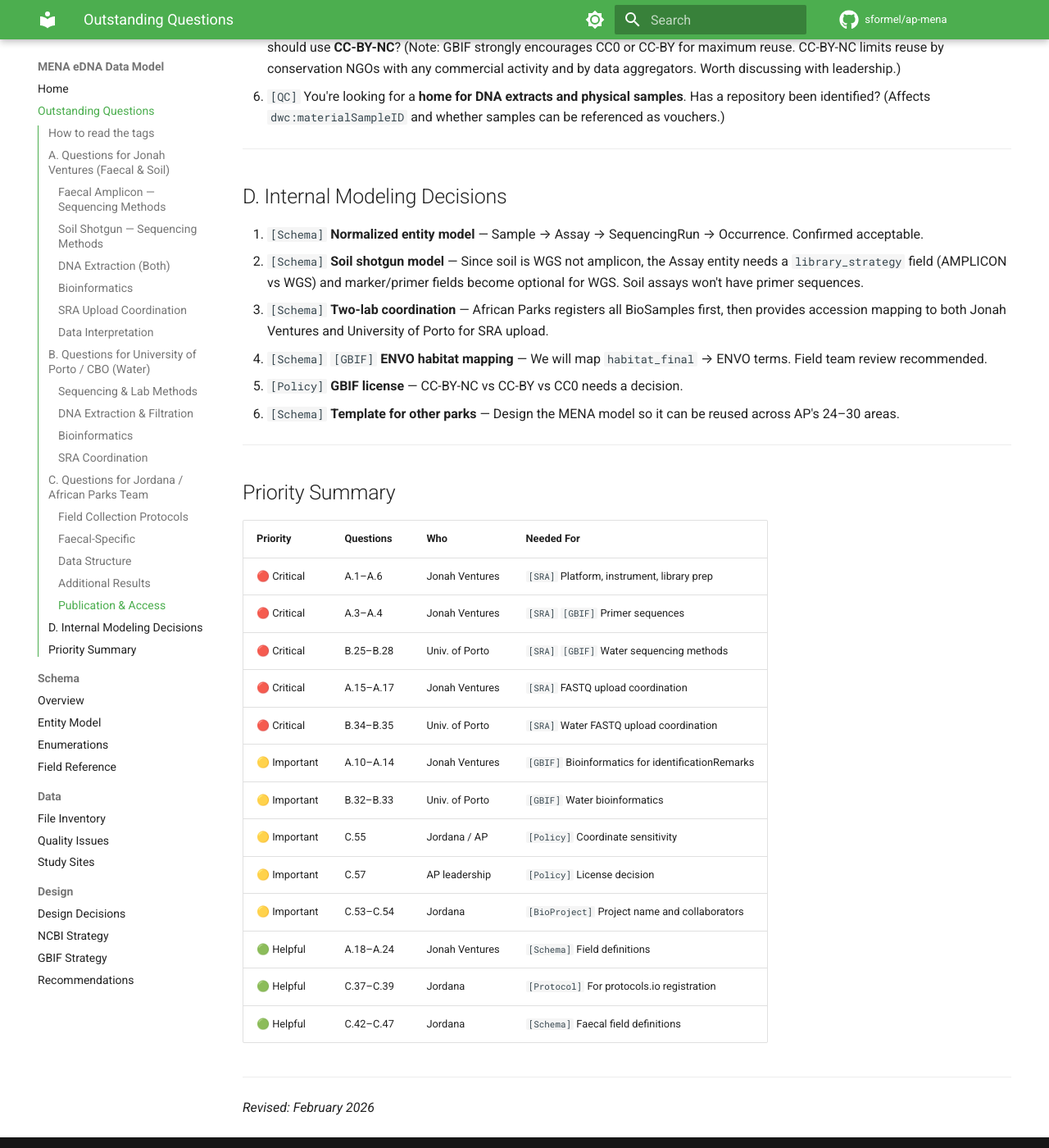
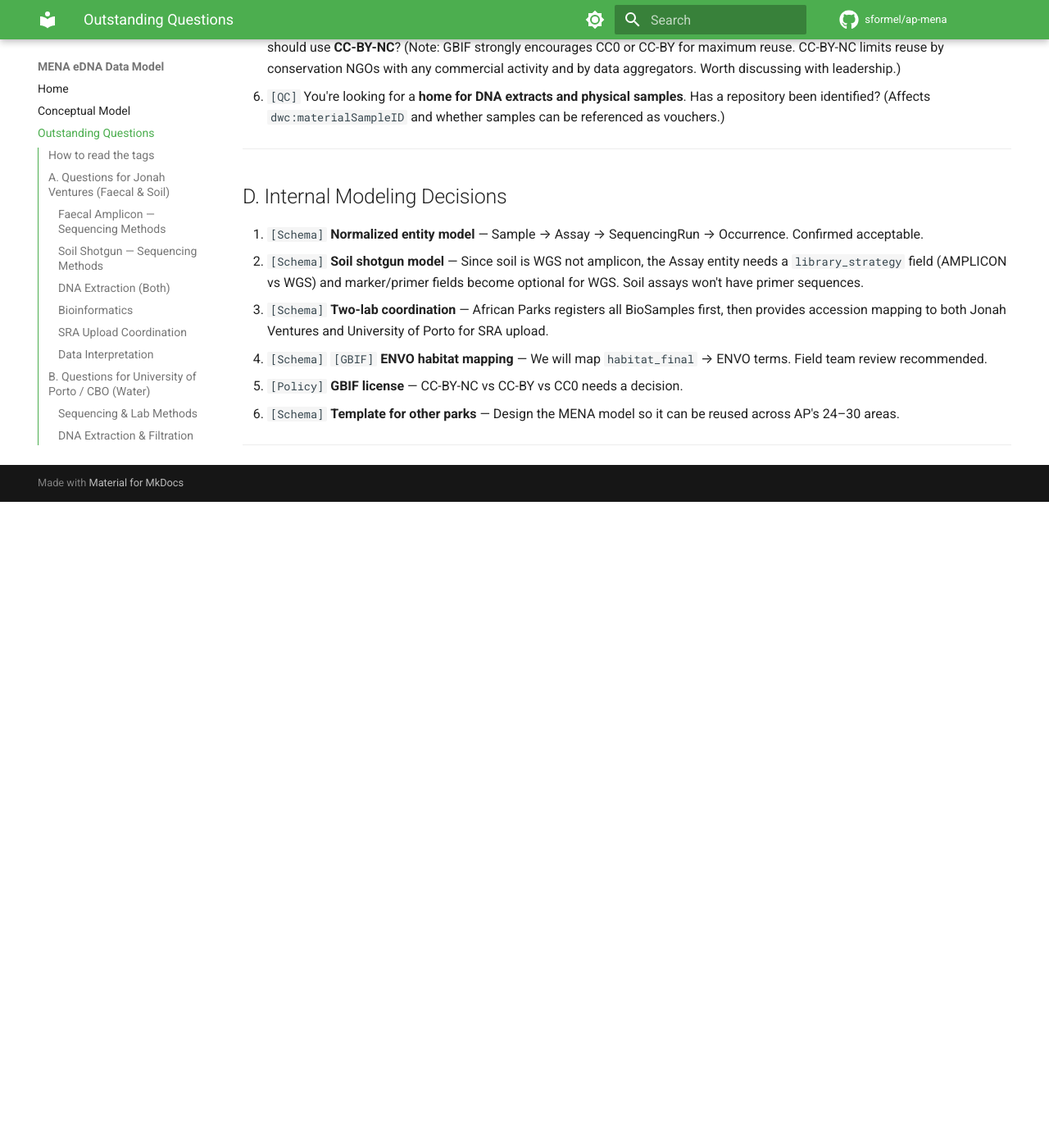
Before and after one commit to the-data-patch/ap-mena, an MkDocs documentation site: the page built from docs/questions/all-outstanding.md, in a window 1280 px wide and 1400 px high, scrolled down 4413 px. Shown: the whole window at 82% size. Built offline with MkDocs 1.6.1 and Material for MkDocs 9.7.7, drawn with Linux system fonts in a browser that asks for light colours; comment, search, counter and statistics services are not loaded; after the commit the page ends 5025 px from its top, so only the background shows below that; part of the change alters nothing that is shown.

Commit message:
add draft conceptual model

````diff
--- a/docs/questions/all-outstanding.md
+++ b/docs/questions/all-outstanding.md
@@ -143,25 +143,3 @@
 64. `[Schema]` **Template for other parks** — Design the MENA model so it can be reused across AP's 24–30 areas.
 
 ---
-
-## Priority Summary
-
-| Priority | Questions | Who | Needed For |
-|---|---|---|---|
-| 🔴 Critical | A.1–A.6 | Jonah Ventures | `[SRA]` Platform, instrument, library prep |
-| 🔴 Critical | A.3–A.4 | Jonah Ventures | `[SRA]` `[GBIF]` Primer sequences |
-| 🔴 Critical | B.25–B.28 | Univ. of Porto | `[SRA]` `[GBIF]` Water sequencing methods |
-| 🔴 Critical | A.15–A.17 | Jonah Ventures | `[SRA]` FASTQ upload coordination |
-| 🔴 Critical | B.34–B.35 | Univ. of Porto | `[SRA]` Water FASTQ upload coordination |
-| 🟡 Important | A.10–A.14 | Jonah Ventures | `[GBIF]` Bioinformatics for identificationRemarks |
-| 🟡 Important | B.32–B.33 | Univ. of Porto | `[GBIF]` Water bioinformatics |
-| 🟡 Important | C.55 | Jordana / AP | `[Policy]` Coordinate sensitivity |
-| 🟡 Important | C.57 | AP leadership | `[Policy]` License decision |
-| 🟡 Important | C.53–C.54 | Jordana | `[BioProject]` Project name and collaborators |
-| 🟢 Helpful | A.18–A.24 | Jonah Ventures | `[Schema]` Field definitions |
-| 🟢 Helpful | C.37–C.39 | Jordana | `[Protocol]` For protocols.io registration |
-| 🟢 Helpful | C.42–C.47 | Jordana | `[Schema]` Faecal field definitions |
-
----
-
-*Revised: February 2026*
--- /dev/null
+++ b/docs/schema/conceptual-model.md
@@ -0,0 +1,84 @@
+# Conceptual Model
+
+This diagram shows how the MENA experimental design maps to data entities and external repositories.
+
+## Experimental Design → Data Model → Repositories
+
+```mermaid
+flowchart TD
+    subgraph DESIGN["Experimental Design"]
+        PROJ["MENA Project\n5 parks · 2 sites each"] --> PARK["Park\ne.g., Akagera, Kafue"]
+        PARK --> SITE_P["Park Site\ninside protected area"]
+        PARK --> SITE_C["Control Site\noutside boundaries"]
+        SITE_P --> SAMPLING["Sampling Events\nGPS · date · habitat"]
+        SITE_C --> SAMPLING
+    end
+
+    subgraph COLLECTION["Sample Collection\n~6,000 physical samples"]
+        SAMPLING --> SOIL["Soil Samples\nn=451"]
+        SAMPLING --> WATER["Water Samples\nn=217"]
+        SAMPLING --> FAECAL["Faecal Samples\nn=5,409"]
+    end
+
+    subgraph SEQUENCING["Sequencing"]
+        SOIL -->|"Jonah Ventures"| SHOTGUN["Shotgun\nMetagenomics\n(WGS)"]
+        SOIL -->|"planned"| SOIL_16S["16S Amplicon"]
+        WATER -->|"Univ. Porto"| W_16SU["16SU\nAmplicon"]
+        WATER -->|"Univ. Porto"| W_12S["Vert 12S\nAmplicon"]
+        FAECAL -->|"Jonah Ventures"| F_12S["Vert 12S\nAmplicon"]
+        FAECAL -->|"Jonah Ventures"| F_TRNL["trnL Plant\nAmplicon"]
+    end
+
+    subgraph RESULTS["Analysis Results"]
+        SHOTGUN --> TAXA_SOIL["Taxonomic\nDetections\n(soil community)"]
+        SOIL_16S --> TAXA_SOIL
+        W_16SU --> TAXA_WATER["Taxonomic\nDetections\n(aquatic community)"]
+        W_12S --> TAXA_WATER
+        F_12S --> TAXA_PREY["Prey/Diet\nDetections\n(vertebrates)"]
+        F_TRNL --> TAXA_PLANT["Plant Diet\nDetections"]
+        FAECAL --> HOST_ID["Host Species\nIdentification\n(DNA-confirmed)"]
+    end
+
+    subgraph REPOS["Repositories"]
+        direction LR
+        NCBI_BP["NCBI BioProject\n1 umbrella + 5 park"]
+        NCBI_BS["NCBI BioSample\n~6,077 records"]
+        NCBI_SRA["NCBI SRA\nFASTQ reads"]
+        GBIF_OCC["GBIF Occurrences\nDwC + DNA extension"]
+    end
+
+    PROJ -->|"registered as"| NCBI_BP
+    SOIL & WATER & FAECAL -->|"registered as"| NCBI_BS
+    SHOTGUN & W_16SU & W_12S & F_12S & F_TRNL -->|"raw reads"| NCBI_SRA
+    TAXA_SOIL & TAXA_WATER & TAXA_PREY & TAXA_PLANT & HOST_ID -->|"published as"| GBIF_OCC
+
+    style DESIGN fill:#f0f7f0,stroke:#2e7d32
+    style COLLECTION fill:#fff8e1,stroke:#f57f17
+    style SEQUENCING fill:#e3f2fd,stroke:#1565c0
+    style RESULTS fill:#fce4ec,stroke:#c62828
+    style REPOS fill:#f3e5f5,stroke:#6a1b9a
+    style SOIL fill:#8B6914,color:#fff
+    style WATER fill:#1a6b8a,color:#fff
+    style FAECAL fill:#6b4c1a,color:#fff
+```
+
+## Reading the Diagram
+
+**Top to bottom** traces the flow from experimental design through sample collection, sequencing, and analysis to repository publication:
+
+| Data | Repository | Format |
+|---|---|---|
+| Project structure | NCBI BioProject | Umbrella + 5 child projects |
+| Physical samples | NCBI BioSample | 1 record per sample |
+| Raw sequence reads | NCBI SRA | FASTQ files linked to BioSamples |
+| Taxonomic detections + host IDs | GBIF | Darwin Core occurrences + DNA Derived Data extension |
+
+## Key Design Points
+
+1. **Three sample types, three sequencing strategies.** Soil uses shotgun metagenomics; water and faecal use targeted amplicon. This means the data model must accommodate both WGS and amplicon library strategies.
+
+2. **Two sequencing labs.** Jonah Ventures handles faecal and soil; University of Porto handles water. Both will upload FASTQs to SRA referencing BioSample accessions created by African Parks.
+
+3. **Faecal samples produce two kinds of occurrences.** The host animal (identified by DNA from the dung itself) and the prey/diet species (identified by 12S/trnL from the dung contents). Both are published as GBIF occurrences.
+
+4. **Park × site pairs are the unit of comparison.** Every park has a managed site and an unmanaged control site. This paired design is central to the conservation effectiveness analysis but is not captured by NCBI — it lives in the LinkML schema and GBIF event hierarchy.
--- a/mkdocs.yml
+++ b/mkdocs.yml
@@ -51,6 +51,7 @@ markdown_extensions:
 
 nav:
   - Home: index.md
+  - Conceptual Model: schema/conceptual-model.md
   - Outstanding Questions: questions/all-outstanding.md
   - Schema:
     - Overview: schema/overview.md
````
